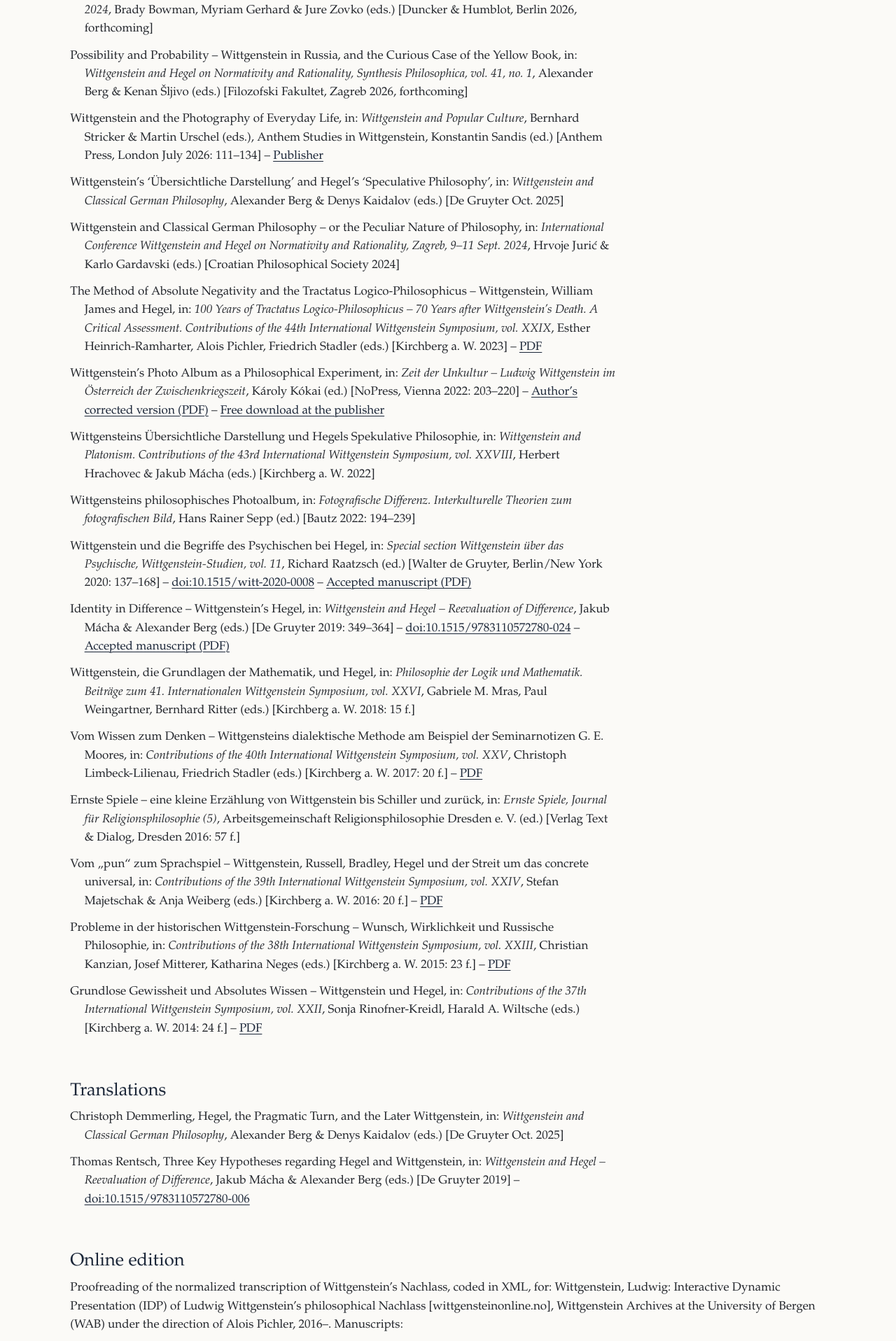
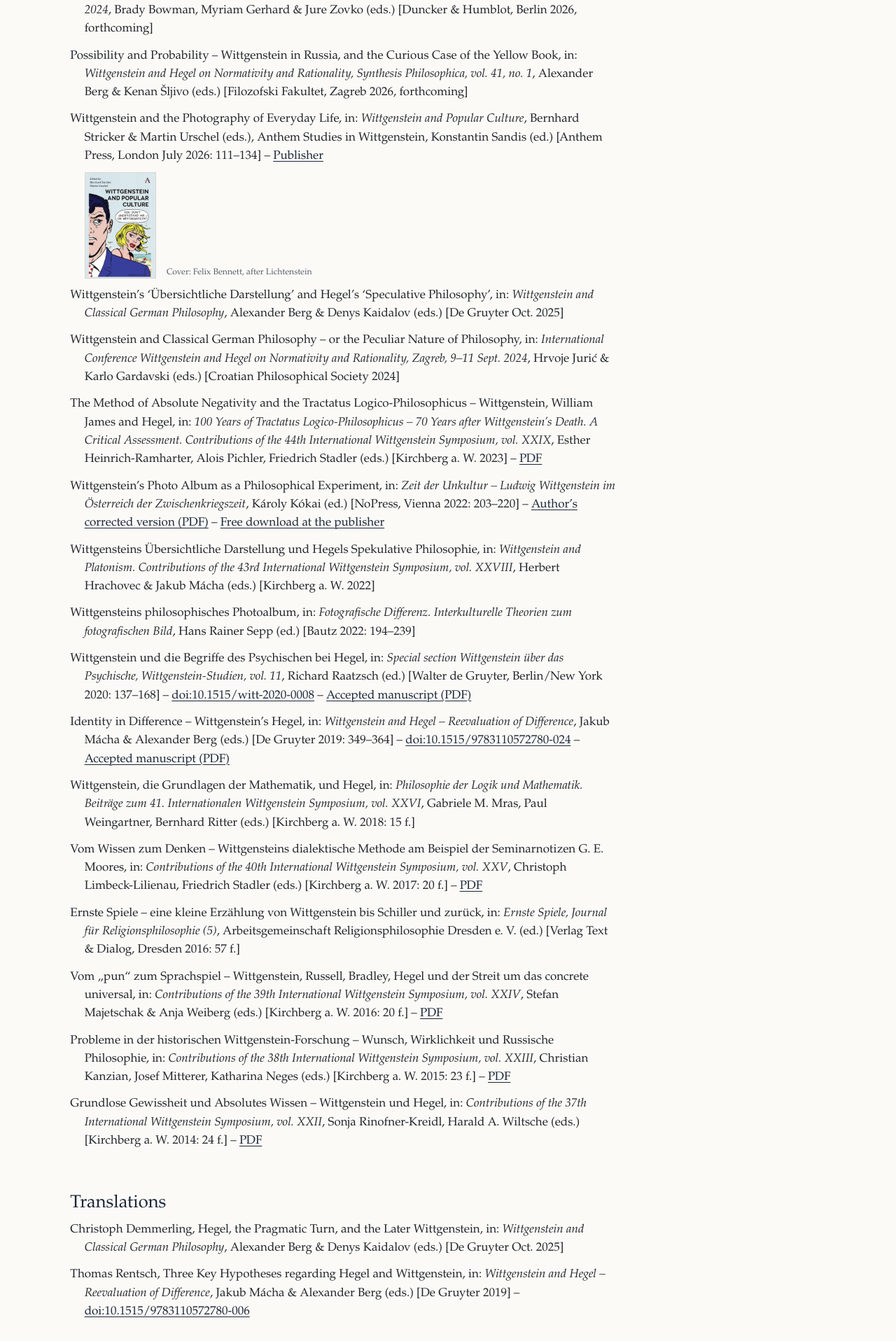
Before and after one commit to dralexanderberg/website, a Jekyll site: the page built from publications/index.html, in a window 1280 px wide. Shown: the part 1494-3410 px from the top of the page at 70% size. Built offline with Jekyll 4.4.1, drawn with Linux system fonts in a browser that asks for light colours.

Commit message:
Publications: cover of "Wittgenstein and Popular Culture" at the chapter
- The chapter "Wittgenstein and the Photography of Everyday Life" shows
  the cover of the volume, with "Cover: Felix Bennett, after
  Lichtenstein" beside it.
- pub-cover.html: optional cover_credit as caption; for a chapter the alt
  text names the volume; the caption stands beside the cover (flex).

Co-Authored-By: Claude Opus 5.5 <noreply@anthropic.com>
Claude-Session: https://claude.ai/code/session_01DaTNutaFvg9aFZdq3qhdu7

```diff
--- a/_data/publications.yml
+++ b/_data/publications.yml
@@ -21,6 +21,7 @@
 #   url: https://doi.org/…         # publisher page or DOI, never Amazon
 #   cover: /images/covers/name.jpg # optional: book cover, 300 px wide, in images/covers/
 #   cover_height: 450              # height of that image in px
+#   cover_credit: "Cover: Name"    # optional: only if someone else made the cover picture
 #   reviews:                       # optional: reviews of this book
 #     - Reviewer (University), Journal 12 (1), 2027, pp. 1–5.
 #
@@ -149,6 +150,9 @@
   date: July 2026
   pages: 111–134
   url: https://anthempress.com/wittgenstein-and-popular-culture-hb
+  cover: /images/covers/wittgenstein-and-popular-culture.jpg
+  cover_height: 450
+  cover_credit: "Cover: Felix Bennett, after Lichtenstein"
 
 - id: uebersichtliche-darstellung-2025
   type: article
--- a/_includes/pub-cover.html
+++ b/_includes/pub-cover.html
@@ -1,5 +1,5 @@
-{%- comment -%} Book cover under an entry from publications.yml (fields cover and cover_height). Usage: include pub-cover.html pub=p {%- endcomment -%}
+{%- comment -%} Book cover under an entry from publications.yml (fields cover, cover_height, cover_credit). Usage: include pub-cover.html pub=p {%- endcomment -%}
 {%- assign p = include.pub -%}
 {%- if p.cover %}
-<figure class="pub-cover">{% if p.url %}<a href="{{ p.url }}">{% endif %}<img src="{{ p.cover | relative_url }}" width="300" height="{{ p.cover_height | default: 450 }}" loading="lazy" alt="Cover of {{ p.title }}">{% if p.url %}</a>{% endif %}</figure>
+<figure class="pub-cover">{% if p.url %}<a href="{{ p.url }}">{% endif %}<img src="{{ p.cover | relative_url }}" width="300" height="{{ p.cover_height | default: 450 }}" loading="lazy" alt="Cover of {{ p.in | default: p.title }}">{% if p.url %}</a>{% endif %}{% if p.cover_credit %}<figcaption>{{ p.cover_credit }}</figcaption>{% endif %}</figure>
 {%- endif %}
--- a/assets/css/main.css
+++ b/assets/css/main.css
@@ -204,8 +204,10 @@ details.talks li { margin: 0 0 0.5rem; }
 .biblio details.talks li { padding-left: 0; text-indent: 0; }
 
 /* Book covers under a bibliographic entry */
-.pub-cover { margin: 0.5rem 0 0.3rem; width: 6rem; text-indent: 0; }
-.pub-cover img { display: block; width: 100%; height: auto; border: 1px solid var(--rule); }
+.pub-cover { display: flex; align-items: flex-end; gap: 0.9rem; margin: 0.5rem 0 0.3rem; text-indent: 0; }
+.pub-cover a { flex: none; }
+.pub-cover img { display: block; width: 6rem; height: auto; border: 1px solid var(--rule); }
+.pub-cover figcaption { max-width: 20rem; font-size: 0.72rem; line-height: 1.3; color: var(--muted); }
 @media print { .pub-cover { display: none; } }
 details.talks { clear: both; }
 
```
Also changed, not shown: README.md, images/covers/wittgenstein-and-popular-culture.jpg (added).
